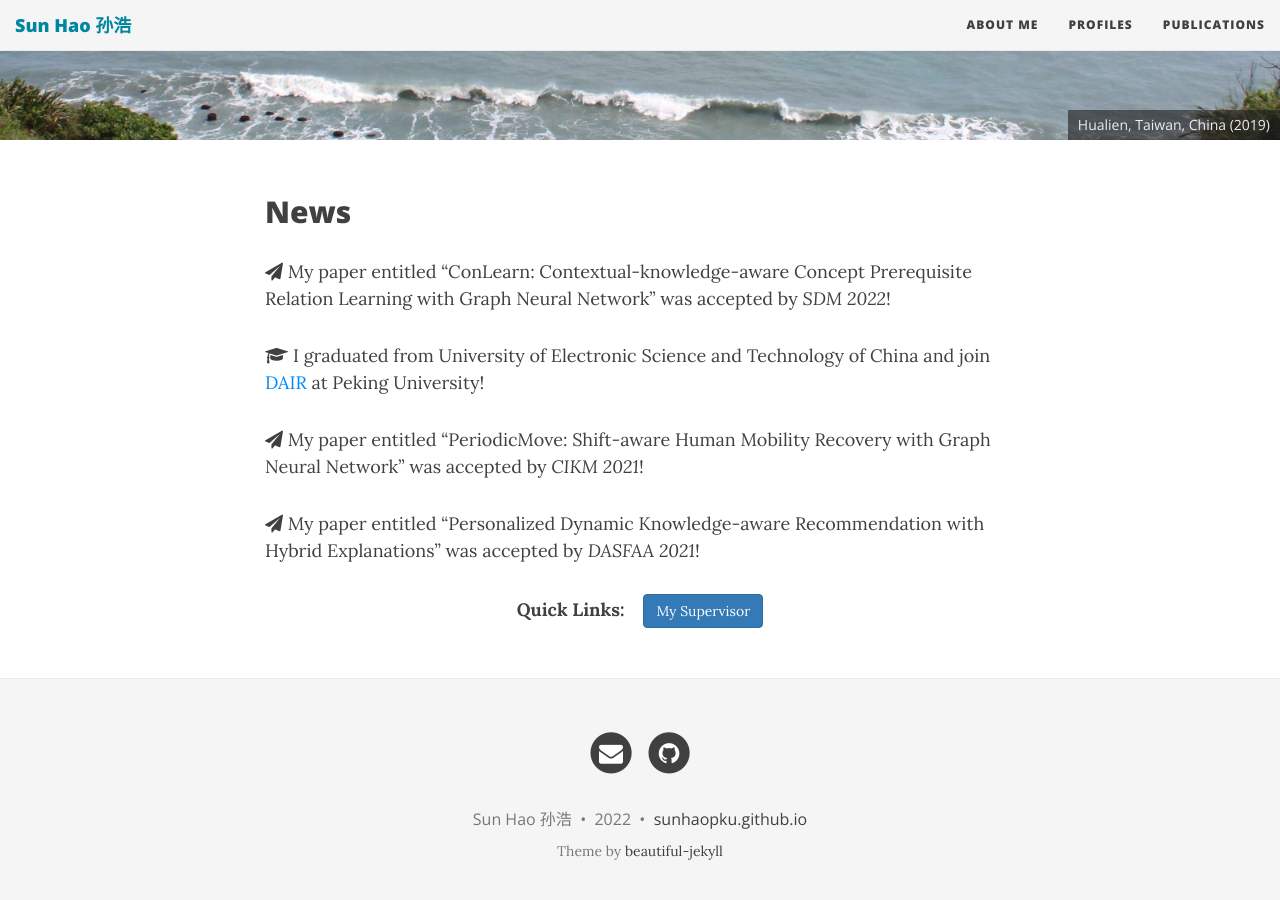
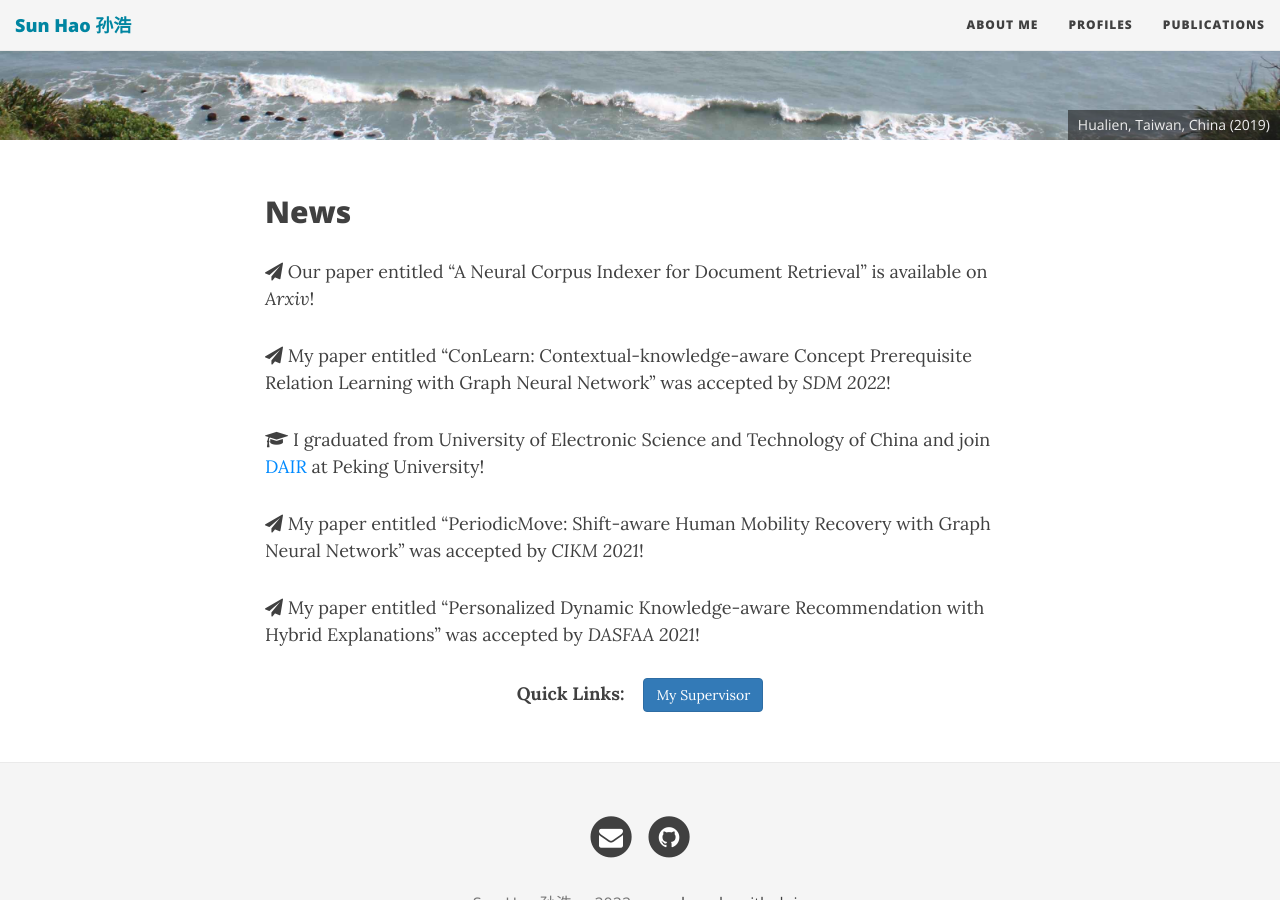
Before and after one commit to sunhaopku/sunhaopku.github.io, a Jekyll site: the page built from index.md, in a window 1280 px wide and 900 px high, scrolled down 491 px. Built offline with Jekyll 4.4.1, drawn with Linux system fonts in a browser that asks for light colours; nearby versions of some CDN libraries.

Commit message:
Update index.md

```diff
--- a/index.md
+++ b/index.md
@@ -12,6 +12,12 @@ bigimg:
   - "/img/bipenggou_1.jpg" : "Bipenggou, Sichuan, China (2021)"
 ---
 ## News
+<i class="about-text">
+<span class="fa fa-paper-plane about-icon"></span>
+</i>
+Our paper entitled "A Neural Corpus Indexer for Document Retrieval" is available on *Arxiv*!
+
+
 <i class="about-text">
 <span class="fa fa-paper-plane about-icon"></span>
 </i>
```
